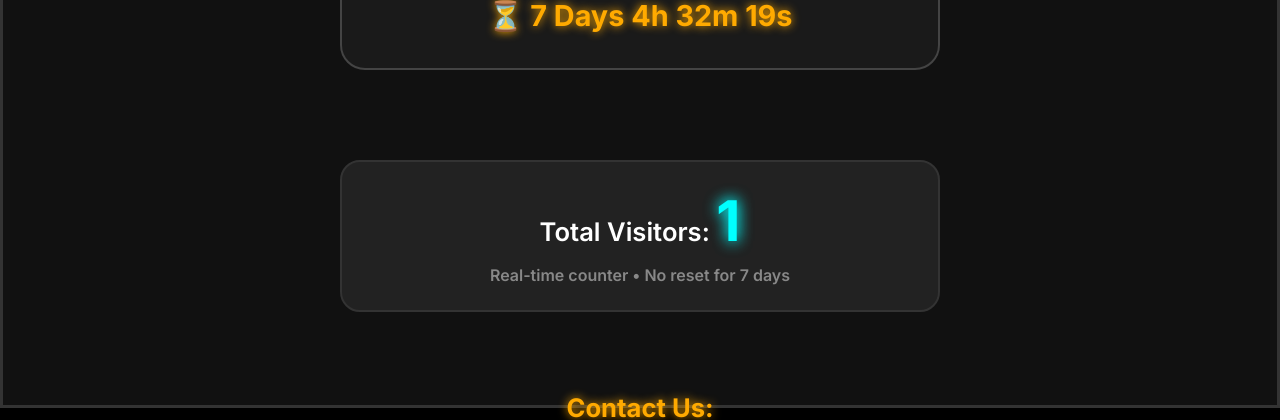
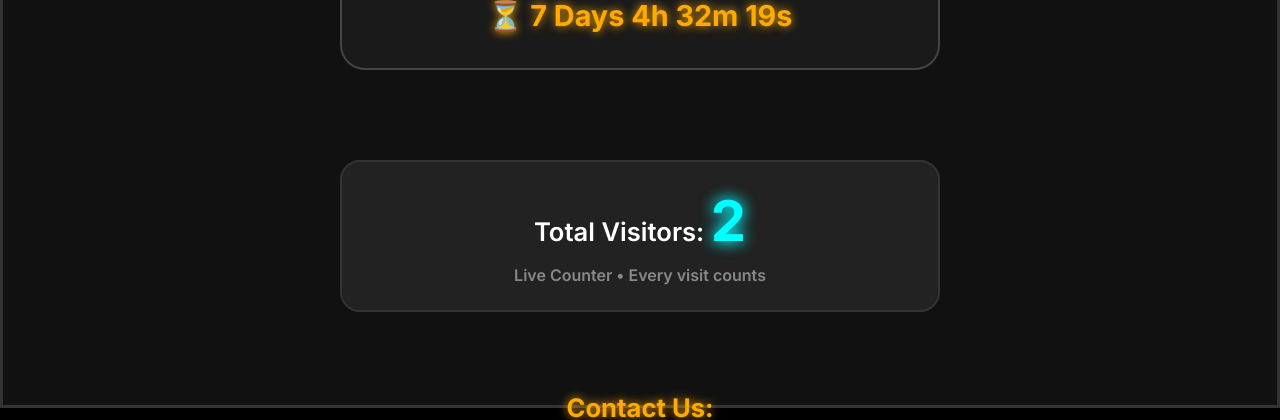
Before and after one commit to radhouan19/guettaf, a plain HTML site: page index.html in a window 1280 px wide. Shown: the part 392-812 px from the top of the page. Drawn offline with Linux system fonts and the light colour scheme; no server answers.

Commit message:
Update visitor counter to count all visits without limits

```diff
--- a/index.html
+++ b/index.html
@@ -256,7 +256,7 @@ body {
 
     <div class="visitors">
         <div>Total Visitors: <span class="counter" id="visitor-count">0</span></div>
-        <div style="font-size: 1rem; color: #888; margin-top: 10px;">Real-time counter • No reset for 7 days</div>
+        <div style="font-size: 1rem; color: #888; margin-top: 10px;">Live Counter • Every visit counts</div>
     </div>
 
     <div class="contact">
@@ -317,65 +317,38 @@ function updateCountdown() {
 updateCountdown();
 setInterval(updateCountdown, 1000);
 
-// Visitor Counter محسّن - يحسب كل الزوار الحقيقيين
-const counterKey = "rujexcom-" + new Date().toISOString().split('T')[0]; // مفتاح يومي
-
-// منع العد المزدوج لنفس الزائر
-function getVisitorId() {
-    let visitorId = localStorage.getItem('rujexVisitorId');
-    if (!visitorId) {
-        visitorId = 'visitor-' + Date.now() + '-' + Math.random().toString(36).substr(2, 9);
-        localStorage.setItem('rujexVisitorId', visitorId);
-    }
-    return visitorId;
-}
+// Visitor Counter جديد - يحسب كل الزيارات بدون قيود
+const counterKey = "rujexcom-global-counter";
 
 async function updateVisitors() {
-    const visitorId = getVisitorId();
-    const today = new Date().toISOString().split('T')[0];
-
-    // تحقق إذا الزائر عدّ اليوم
-    const lastVisit = localStorage.getItem('rujexLastVisit');
-    if (lastVisit === today) {
-        // الزائر زار اليوم، لا تحسب مرة أخرى
-        return;
-    }
-
     try {
-        // استخدم خدمة countapi مع معرف الزائر
-        const response = await fetch(`https://api.countapi.xyz/hit/${counterKey}/${visitorId}`);
+        // استخدم خدمة countapi بدون أي قيود - كل زيارة تحتسب
+        const response = await fetch(`https://api.countapi.xyz/hit/${counterKey}`);
         const data = await response.json();
 
         if (data && typeof data.value === 'number') {
             document.getElementById("visitor-count").textContent = data.value.toLocaleString();
-            // حفظ أن الزائر عدّ اليوم
-            localStorage.setItem('rujexLastVisit', today);
+            console.log('✅ Visitor counted:', data.value);
         }
     } catch (error) {
-        // Fallback محسّن
-        const current = parseInt(localStorage.getItem('rujexFallbackCount')) || 0;
-        const lastFallbackDate = localStorage.getItem('rujexFallbackDate');
-
-        if (lastFallbackDate !== today) {
-            // زيادة العداد فقط مرة واحدة اليوم
-            const newCount = current + 1;
-            localStorage.setItem('rujexFallbackCount', newCount);
-            localStorage.setItem('rujexFallbackDate', today);
-            document.getElementById("visitor-count").textContent = newCount.toLocaleString();
-        } else {
-            document.getElementById("visitor-count").textContent = current.toLocaleString();
-        }
+        console.log('❌ API error, using fallback counter');
+        // Fallback بسيط - يزيد مع كل زيارة
+        const current = parseInt(localStorage.getItem('rujexSimpleCounter')) || 0;
+        const newCount = current + 1;
+        localStorage.setItem('rujexSimpleCounter', newCount);
+        document.getElementById("visitor-count").textContent = newCount.toLocaleString();
     }
 }
 
-// تحديث العداد كل 10 ثواني
+// تحديث العداد فور تحميل الصفحة وتكرار كل 5 ثواني
 updateVisitors();
-setInterval(updateVisitors, 10000);
+setInterval(updateVisitors, 5000);
 
 // إضافة تحليل بسيط
 console.log('🚀 Rujex.com - Premium Domain for Sale');
-console.log('📊 Real visitor counter activated');
+console.log('📊 Unlimited visitor counter activated');
 console.log('⏰ 7-day countdown started');
+console.log('🎯 Every visit will be counted');
 </script>
 
 </body>
```
